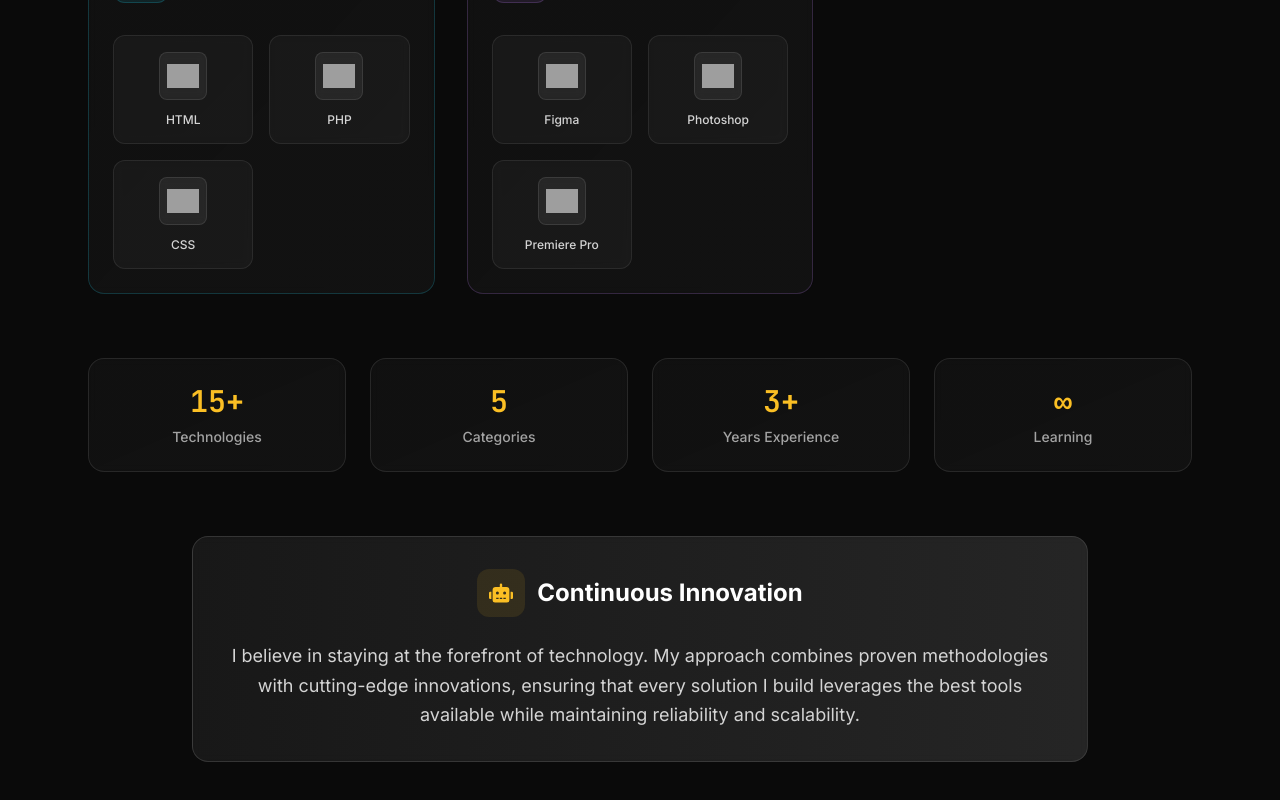
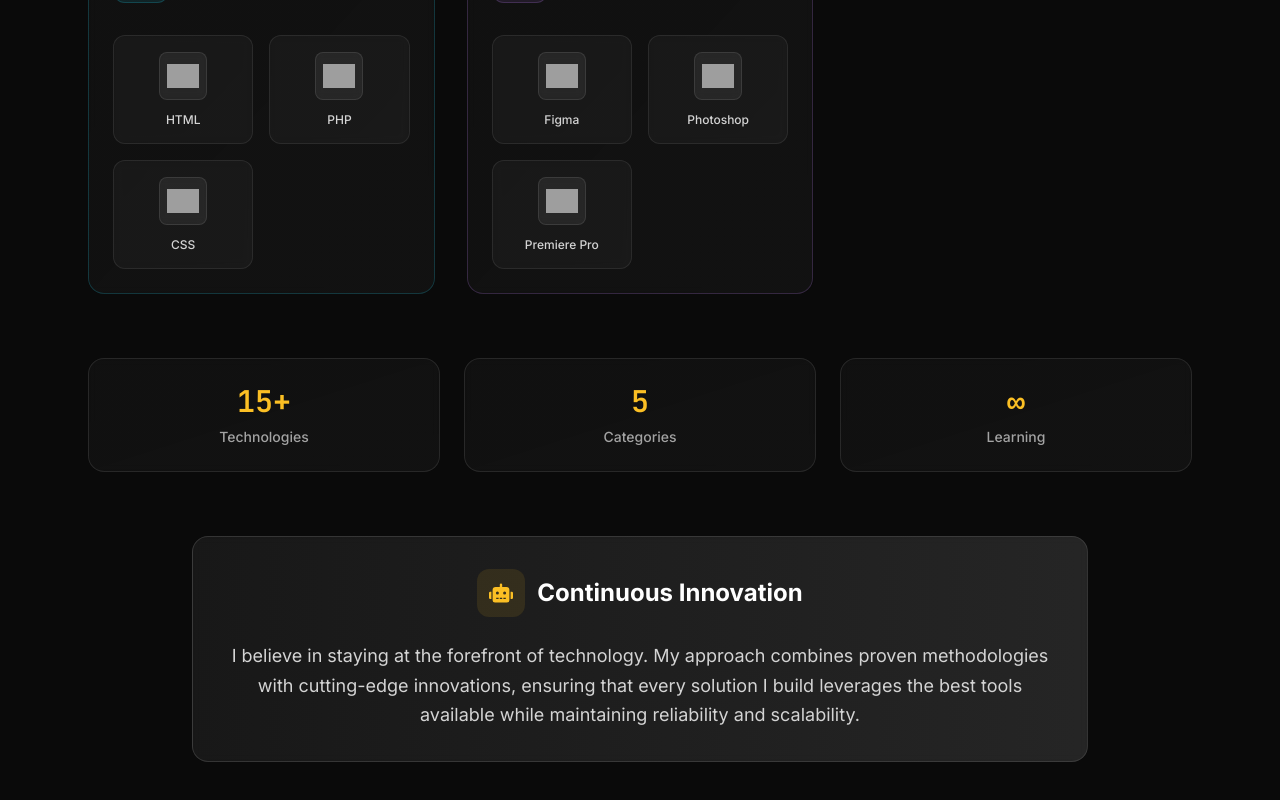
Before and after one commit to rheikun/portfolio, a React (Vite) app: page /about in a window 1280 px wide. Shown: the part 2508-3308 px from the top of the page. Built offline with nearby package versions, Linux system fonts and the light colour scheme; grey boxes are pictures that could not be loaded.

Commit message:
adjust section

```diff
--- a/src/components/About/Skills.jsx
+++ b/src/components/About/Skills.jsx
@@ -241,7 +241,7 @@ const Skills = () => {
       </div>
 
       {/* Stats Section */}
-      <div className="grid grid-cols-2 md:grid-cols-4 gap-6" data-aos="fade-up">
+      <div className="grid grid-cols-2 md:grid-cols-3 gap-6" data-aos="fade-up">
         <div className="text-center p-6 bg-gradient-to-br from-dark-900/50 to-dark-800/30 backdrop-blur-sm border border-dark-700/50 rounded-2xl hover:border-primary-400/30 transition-all duration-300">
           <div className="text-3xl font-bold text-primary-400 font-mono mb-2">15+</div>
           <div className="text-sm text-dark-400 font-medium">Technologies</div>
@@ -250,10 +250,10 @@ const Skills = () => {
           <div className="text-3xl font-bold text-primary-400 font-mono mb-2">5</div>
           <div className="text-sm text-dark-400 font-medium">Categories</div>
         </div>
-        <div className="text-center p-6 bg-gradient-to-br from-dark-900/50 to-dark-800/30 backdrop-blur-sm border border-dark-700/50 rounded-2xl hover:border-primary-400/30 transition-all duration-300">
+        {/* <div className="text-center p-6 bg-gradient-to-br from-dark-900/50 to-dark-800/30 backdrop-blur-sm border border-dark-700/50 rounded-2xl hover:border-primary-400/30 transition-all duration-300">
           <div className="text-3xl font-bold text-primary-400 font-mono mb-2">3+</div>
           <div className="text-sm text-dark-400 font-medium">Years Experience</div>
-        </div>
+        </div> */}
         <div className="text-center p-6 bg-gradient-to-br from-dark-900/50 to-dark-800/30 backdrop-blur-sm border border-dark-700/50 rounded-2xl hover:border-primary-400/30 transition-all duration-300">
           <div className="text-3xl font-bold text-primary-400 font-mono mb-2">∞</div>
           <div className="text-sm text-dark-400 font-medium">Learning</div>
```
